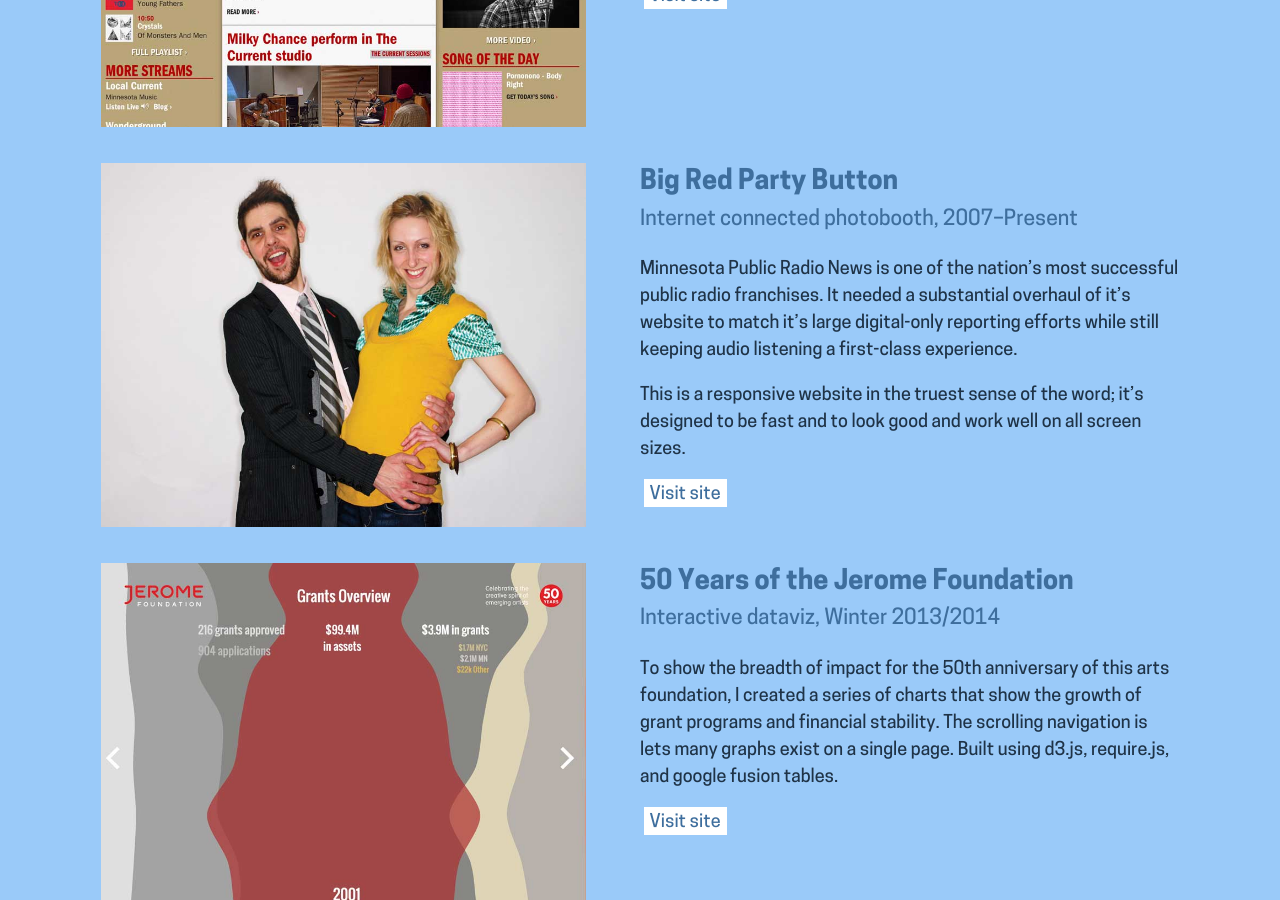
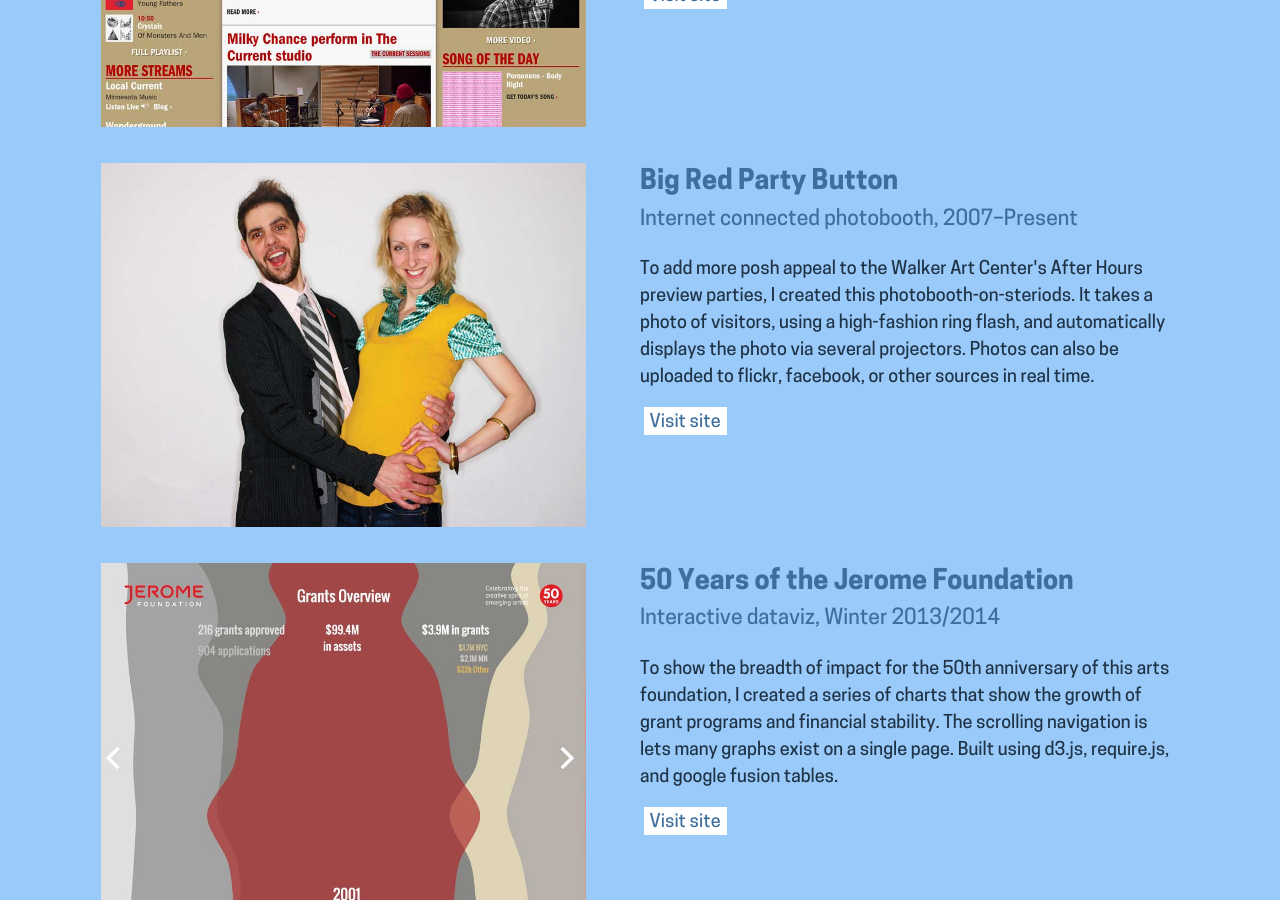
Before and after one commit to justinph/justinph.github.io, a Jekyll site: the page built from index.html, in a window 1280 px wide and 900 px high, scrolled down 1383 px. Built offline with Jekyll 4.4.1, drawn with Linux system fonts in a browser that asks for light colours.

Commit message:
update text for big red party button

```diff
--- a/_projects/03_big-red-party-button.md
+++ b/_projects/03_big-red-party-button.md
@@ -6,6 +6,6 @@ directlink: true
 subhead: Internet connected photobooth, 2007&ndash;Present
 link: http://bigredpartybutton.com
 image: bigredpartybutton.jpg
-excerpt: <p>Minnesota Public Radio News is one of the nation’s most successful public radio franchises. It needed a substantial overhaul of it’s website to match it’s large digital-only reporting efforts while still keeping audio listening a first-class experience.</p> <p>This is a responsive website in the truest sense of the word; it’s designed to be fast and to look good and work well on all screen sizes.</p>
+excerpt: <p>To add more posh appeal to the Walker Art Center's After Hours preview parties, I created this photobooth-on-steriods. It takes a photo of visitors, using a high-fashion ring flash, and automatically displays the photo via several projectors. Photos can also be uploaded to flickr, facebook, or other sources in real time.</p>
 
 ---
```
